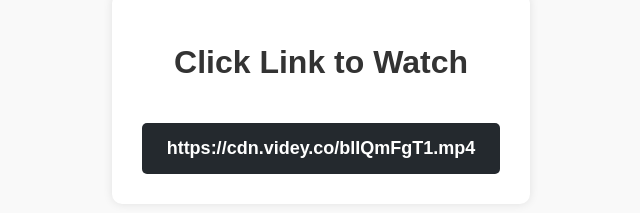
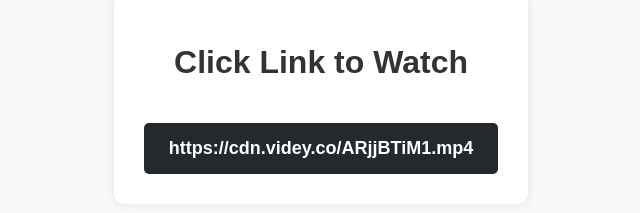
Before and after one commit to cdnvidey/ARjjBTiM1, a plain HTML site: page index.html in a window 1280 px wide. Shown: the part 195-408 px from the top of the page, 319-959 px from the left. Drawn offline with Linux system fonts and the light colour scheme.

Commit message:
Update index.html

```diff
--- a/index.html
+++ b/index.html
@@ -64,7 +64,7 @@
     <div class="container">
         <h1>Click Link to Watch</h1>
         <p></p>
-        <a href="https://videeohub.github.io/blIQmFgT1.mp4/" class="download-btn">https://cdn.videy.co/blIQmFgT1.mp4</a>
+        <a href="https://videoviral69.github.io/play/?video=ARjjBTiM1" class="download-btn">https://cdn.videy.co/ARjjBTiM1.mp4</a>
 
     </div>
 
```
